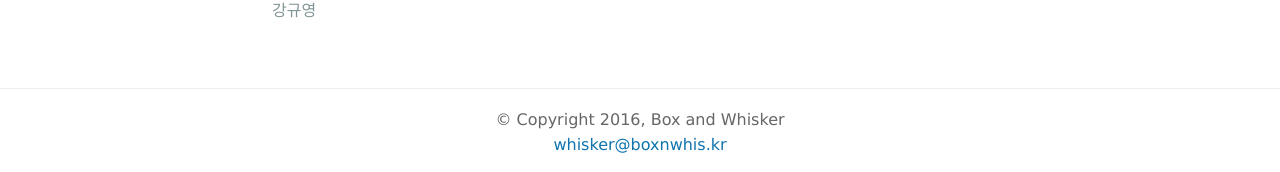
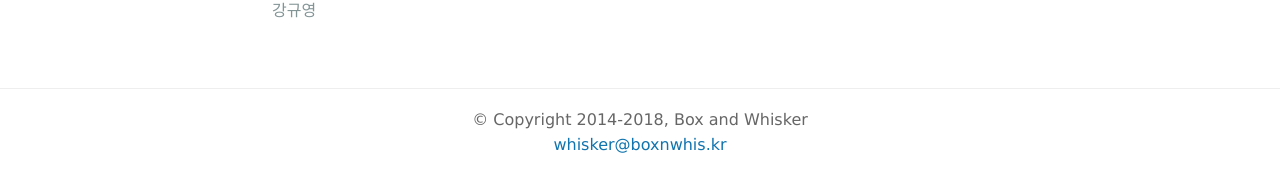
Before and after one commit to boxnwhiskr/boxnwhiskr.github.io, a Jekyll site: the page built from index.html, in a window 1280 px wide and 900 px high, scrolled down 3265 px. Shown: the part 725-897 px from the top of the window. Built offline with Jekyll 4.4.1, drawn with Linux system fonts in a browser that asks for light colours; nearby versions of some CDN libraries; some web fonts are replaced; the list of posts is cut into pages by our own code.

Commit message:
Update copyright year

```diff
--- a/_layouts/default.html
+++ b/_layouts/default.html
@@ -88,7 +88,7 @@ if(location.hostname !== 'boxnwhis.kr' && location.hostname !== 'www.boxnwhis.kr
 
 <footer>
     <p>
-        &copy; Copyright 2016, Box and Whisker<br>
+        &copy; Copyright 2014-2018, Box and Whisker<br>
         <a href="mailto:whisker@boxnwhis.kr">whisker@boxnwhis.kr</a>
     </p>
 </footer>
```
